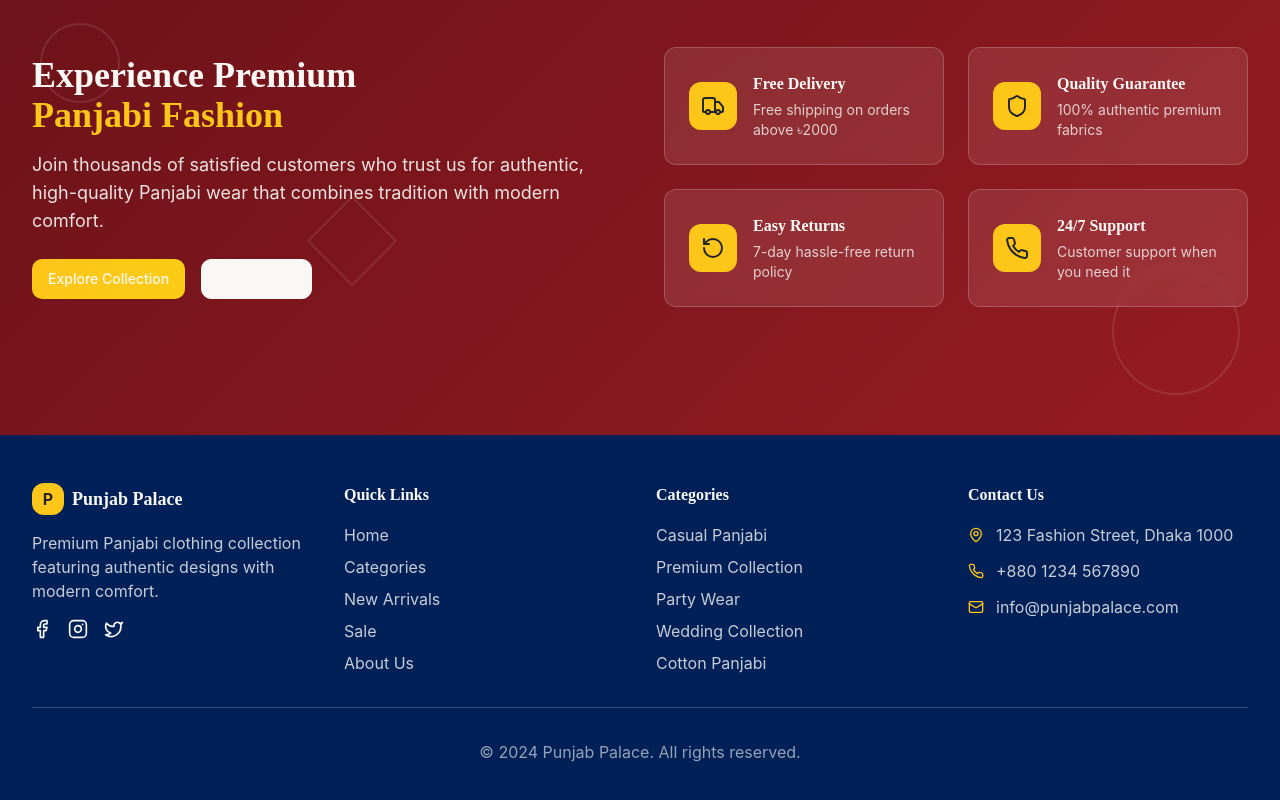
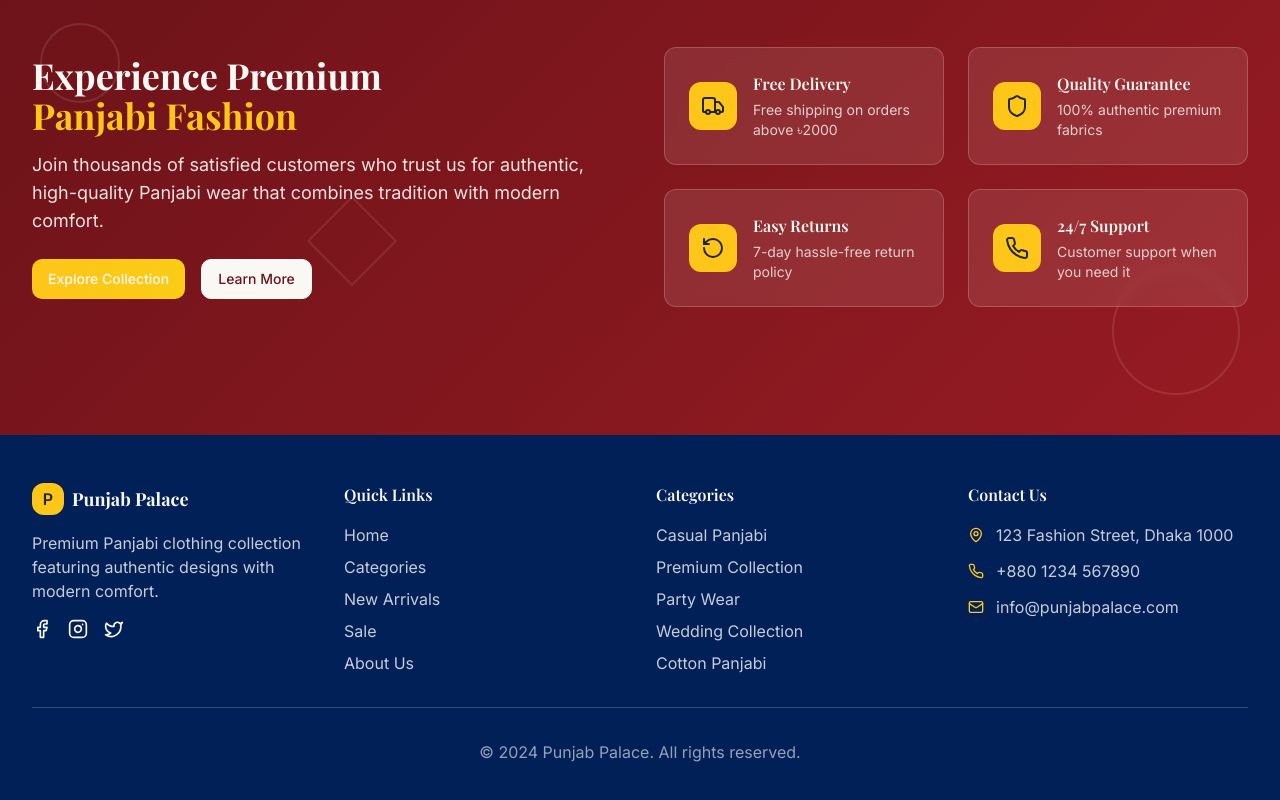
Before and after one commit to rashariful/punjabi, a React (Vite) app: page / in a window 1280 px wide. Shown: the part 7794-8594 px from the top of the page. Built offline with nearby package versions, Linux system fonts and the light colour scheme.

Commit message:
refactor css file

```diff
--- a/src/components/home/PromoSection.tsx
+++ b/src/components/home/PromoSection.tsx
@@ -55,13 +55,13 @@ const PromoSection = () => {
               high-quality Panjabi wear that combines tradition with modern comfort.
             </p>
             <div className="flex flex-col sm:flex-row gap-4">
-              <Link to="/categories">
+              <Link to="/categories" className="">
                 <Button className="btn-gold">
                   Explore Collection
                 </Button>
               </Link>
               <Link to="/about">
-                <Button variant="outline" className="border-secondary-foreground text-secondary-foreground hover:bg-secondary-foreground hover:text-secondary">
+                <Button variant="outline" className="border-secondary-foreground text-secondary hover:bg-secondary-foreground hover:text-secondary">
                   Learn More
                 </Button>
               </Link>
--- a/src/index.css
+++ b/src/index.css
@@ -1,9 +1,12 @@
+@import url('https://fonts.googleapis.com/css2?family=Playfair+Display:wght@400;500;600;700&family=Inter:wght@300;400;500;600&display=swap');
+
 @tailwind base;
 @tailwind components;
 @tailwind utilities;
 
 /* Premium Panjabi Clothing Store Design System */
-@import url('https://fonts.googleapis.com/css2?family=Playfair+Display:wght@400;500;600;700&family=Inter:wght@300;400;500;600&display=swap');
+
+
 
 @layer base {
   :root {
```
